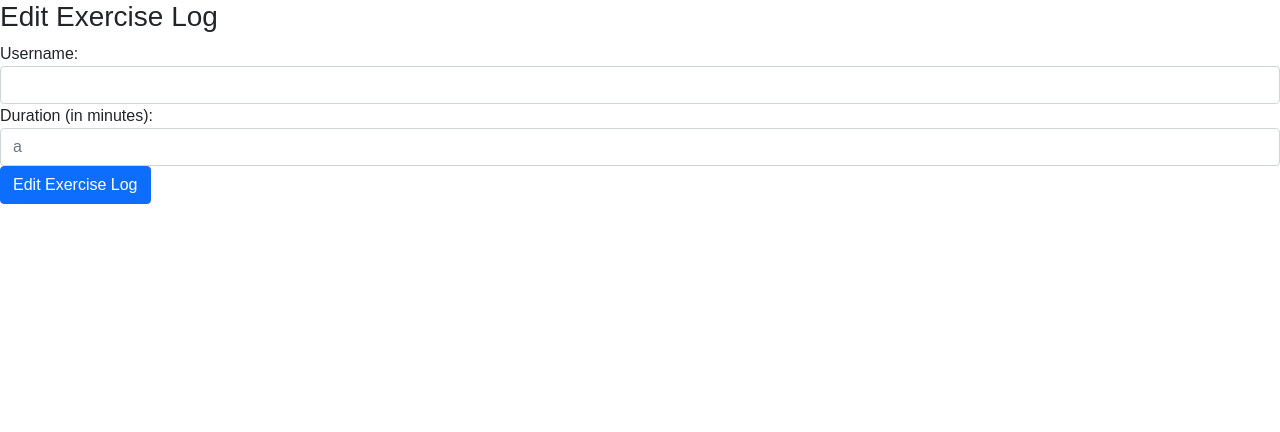
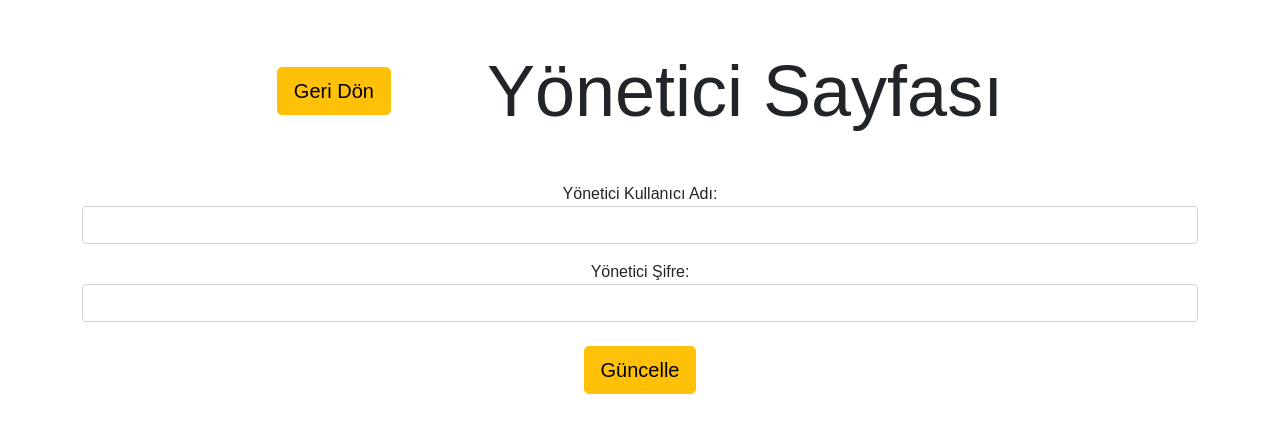
Before and after one commit to mkonuk66/internProject, a React (Create React App) app: page /adminUserEdit in a window 1280 px wide. Shown: the top 432 px of the page. Built offline with nearby package versions, Linux system fonts and the light colour scheme; no server answers.

Commit message:
Admin Database completed.

```diff
--- a/src/Components/Admin/AdminDashboard.js
+++ b/src/Components/Admin/AdminDashboard.js
@@ -5,7 +5,12 @@ export default class AdminDashboard extends Component {
     return (
       <div className="mt-5 ">
         <div className="container d-flex justify-content-center align-items-center  flex-column ">
-          <h1 className="page-header  column">Admin Paneline Hoşgeldiniz !</h1>
+          <h1
+            className="page-header column text-center"
+            style={{ fontSize: "2rem" }}
+          >
+            Admin Paneline Hoşgeldiniz !
+          </h1>
 
           <p className="mt-3">Yapmak istediğiniz işlemi seçiniz.</p>
         </div>
--- a/src/Components/Admin/AdminEditUser.js
+++ b/src/Components/Admin/AdminEditUser.js
@@ -1,5 +1,8 @@
 import React, { Component } from "react";
 import axios from "axios";
+
+const getUserId = window.location.pathname.split("/");
+const userId = getUserId[2];
 
 export default class EditExercise extends Component {
   constructor(props) {
@@ -16,7 +19,7 @@ export default class EditExercise extends Component {
 
   componentDidMount() {
     axios
-      .get("http://localhost:5000/admin/users/" + this.props.match.params.id)
+      .get("http://localhost:5000/admin/users/" + userId)
       .then((response) => {
         this.setState({
           username: response.data.username,
@@ -55,55 +58,62 @@ export default class EditExercise extends Component {
   onSubmit(e) {
     e.preventDefault();
 
-    const user = {
-      username: this.state.username,
-      password: this.state.password,
+    const user1 = {
+      username: document.getElementById("username").value,
+      password: document.getElementById("password").value,
     };
 
-    console.log(user);
-
     axios
-      .post(
-        "http://localhost:5000/admin/users/updateUser/" +
-          this.props.match.params.id,
-        user
-      )
+      .post("http://localhost:5000/admin/users/updateUser/" + userId, user1)
       .then((res) => console.log(res.data));
 
     window.location = "/adminUser";
+    alert("Kullanıcı başarıyla güncellendi");
   }
 
   render() {
-    console.log(this.props.match.params.id);
     return (
-      <div>
-        <h3>Edit Exercise Log</h3>
+      <div className="container text-center mt-5">
+        <div className="d-flex justify-content-center align-items-center column mb-5">
+          <a
+            href="/adminUser"
+            className="  btn btn-warning  btn-lg m-5 mt-0 mb-0"
+          >
+            Geri Dön
+          </a>{" "}
+          <h2 className="d-flex justify-content-center display-2 m-5 mt-0 mb-0">
+            Yönetici Sayfası
+          </h2>
+        </div>
         <form onSubmit={this.onSubmit}>
-          <div className="form-group">
-            <label>Username: </label>
+          <div className="form-group mt-3">
+            <label>Yönetici Kullanıcı Adı: </label>
             <input
               type="text"
               required
               className="form-control"
-              placeholder={this.state.username}
+              id="username"
+              value={this.state.username}
               onChange={this.onChangeUsername}
             />
           </div>
-          <div className="form-group">
-            <label>Duration (in minutes): </label>
+          <div className="form-group mt-3 text-center">
+            <label>Yönetici Şifre: </label>
             <input
               type="text"
+              required
               className="form-control"
-              placeholder={this.state.password + "a"}
+              id="password"
+              placeholder={this.state.password}
               onChange={this.onChangePassword}
             />
           </div>
 
-          <div className="form-group">
+          <div className="form-group mt-4">
             <input
               type="submit"
-              value="Edit Exercise Log"
-              className="btn btn-primary"
+              value="Güncelle"
+              className="btn btn-warning  btn-lg"
             />
           </div>
         </form>
--- a/src/Components/Admin/AdminEvents.js
+++ b/src/Components/Admin/AdminEvents.js
@@ -4,10 +4,10 @@ export default class AdminEvents extends Component {
   render() {
     return (
       <div className="container mt-5">
-        <h2 className="d-flex justify-content-center display-2 mb-5">
+        <h2 className="d-flex justify-content-center display-2 mb-3">
           Etkinlikler Sayfası
         </h2>
-        <div className="container d-flex justify-content-center align-items-center column mb-5">
+        <div className="container d-flex justify-content-center align-items-center column mb-4">
           <a
             href="/adminDashboard"
             className="  btn btn-warning  btn-lg p-2 m-2 "
--- a/src/Components/Admin/AdminNewUsers.js
+++ b/src/Components/Admin/AdminNewUsers.js
@@ -27,14 +27,14 @@ export default class AdminNewUsers extends Component {
             Yönetici Sayfası
           </h2>
         </div>
-        <form>
+        <form className="text-center">
           <div className="form-group mb-3">
             <label className="mb-1">Yönetici Kullanıcı Adı</label>
             <input
               type="email"
               className="form-control"
               id="username"
-              placeholder="Etkinlik adını giriniz"
+              placeholder="Yönetici kullanıcı adını giriniz"
             />
           </div>
           <div className="form-group">
@@ -43,7 +43,7 @@ export default class AdminNewUsers extends Component {
               type="email"
               className="form-control"
               id="password"
-              placeholder="Etkinlik adını giriniz"
+              placeholder="Yönetici şifre giriniz"
             />
           </div>
           <a
--- a/src/Components/Admin/AdminNews.js
+++ b/src/Components/Admin/AdminNews.js
@@ -4,10 +4,10 @@ export default class AdminNews extends Component {
   render() {
     return (
       <div className="container mt-5">
-        <h2 className="d-flex justify-content-center display-2 mb-5">
+        <h2 className="d-flex justify-content-center display-2 mb-3">
           Haberler Sayfası
         </h2>
-        <div className="container d-flex justify-content-center align-items-center column mb-5">
+        <div className="container d-flex justify-content-center align-items-center column mb-4">
           <a
             href="/adminDashboard"
             className="  btn btn-warning  btn-lg p-2 m-2 "
--- a/src/Components/Admin/AdminNotice.js
+++ b/src/Components/Admin/AdminNotice.js
@@ -4,10 +4,10 @@ export default class AdminNotice extends Component {
   render() {
     return (
       <div className="container mt-5">
-        <h2 className="d-flex justify-content-center display-2 mb-5">
+        <h2 className="d-flex justify-content-center display-2 mb-3">
           Duyurular Sayfası
         </h2>
-        <div className="container d-flex justify-content-center align-items-center column mb-5">
+        <div className="container d-flex justify-content-center align-items-center column mb-4">
           <a
             href="/adminDashboard"
             className="  btn btn-warning  btn-lg p-2 m-2 "
--- a/src/Components/Admin/AdminSlider.js
+++ b/src/Components/Admin/AdminSlider.js
@@ -4,10 +4,10 @@ export default class AdminSlider extends Component {
   render() {
     return (
       <div className="container mt-5">
-        <h2 className="d-flex justify-content-center display-2 mb-5">
+        <h2 className="d-flex justify-content-center display-2 mb-3">
           Slider Sayfası
         </h2>
-        <div className="container d-flex justify-content-center align-items-center column mb-5">
+        <div className="container d-flex justify-content-center align-items-center column mb-4">
           <a
             href="/adminDashboard"
             className="  btn btn-warning  btn-lg p-2 m-2 "
--- a/src/Components/Admin/AdminUsers.js
+++ b/src/Components/Admin/AdminUsers.js
@@ -17,6 +17,7 @@ const Users = (props) => (
       <a
         onClick={() => {
           props.deleteUser(props.users._id);
+          alert(props.users.username + " adlı yönetici silindi.");
         }}
       >
         {" "}
@@ -68,16 +69,19 @@ export default class UserList extends Component {
 
   render() {
     return (
-      <div className="container mt-5">
-        <h2 className="d-flex justify-content-center display-2 mb-5">
+      <div className="container mt-5 ">
+        <h2 className="d-flex justify-content-center display-2 m-5 mt-0 mb-0">
           Yönetici Sayfası
         </h2>
-        <Link
-          to="/adminUserNew"
-          className="container d-flex justify-content-center align-items-center btn btn-warning col-md-2 mb-5 btn-lg"
-        >
-          Yönetici Ekle
-        </Link>
+        <div className="container d-flex justify-content-center align-items-center mt-3 mb-4">
+          <a href="/adminDashboard" className="btn btn-warning  btn-lg ">
+            Geri Dön
+          </a>{" "}
+          <Link to="/adminUserNew" className="btn btn-warning  btn-lg m-3">
+            Yönetici Ekle
+          </Link>
+        </div>
+
         <table className="table">
           <caption>Yöneticiler Listesi</caption>
           <thead>
```
Also changed, not shown: 1 other file (tests, documents, lock files or other folders).
